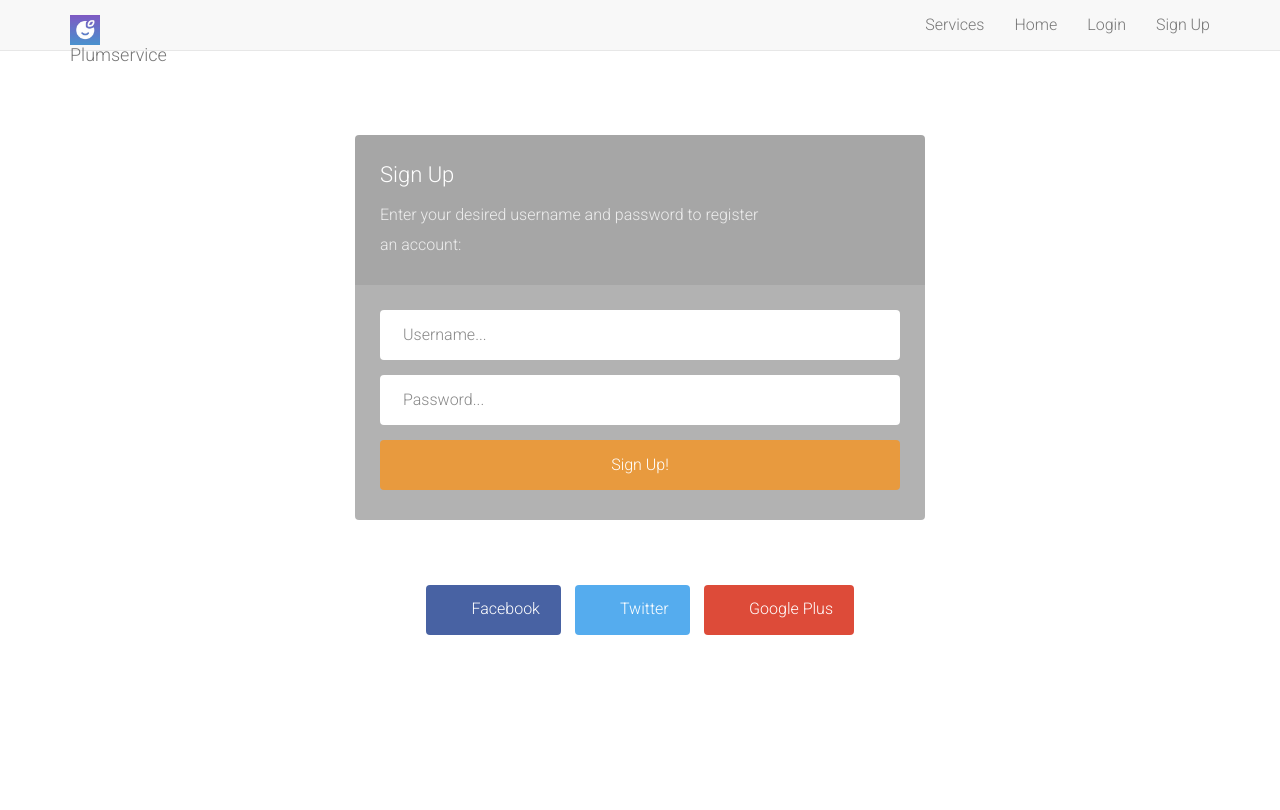
After one commit to ArnasKarciauskas/Plum-Services, a PHP site: page /webapp/signup.html in a window 1280 px wide. The commit adds this page. Run offline with PHP 8.4, Linux system fonts and the light colour scheme.

Commit message:
Contact form with php completed, footer added, sign up page added, navbars added to pages

```diff
--- /dev/null
+++ b/webapp/signup.html
@@ -0,0 +1,118 @@
+<!DOCTYPE html>
+<html lang="en">
+
+    <head>
+
+        <meta charset="utf-8">
+        <meta http-equiv="X-UA-Compatible" content="IE=edge">
+        <meta name="viewport" content="width=device-width, initial-scale=1">
+        <title> Sign Up </title>
+
+        <!-- CSS -->
+        <link rel="stylesheet" href="http://fonts.googleapis.com/css?family=Roboto:400,100,300,500">
+        <link rel="stylesheet" href="https://maxcdn.bootstrapcdn.com/bootstrap/3.3.7/css/bootstrap.min.css">
+        <link rel="stylesheet" href="assets/font-awesome/css/font-awesome.min.css">
+		<link rel="stylesheet" href="assets/css/form-elements.css">
+        <link rel="stylesheet" href="assets/css/loginstyle.css">
+
+        <!-- Favicon and touch icons -->
+        <link rel="shortcut icon" href="assets/ico/favicon.png">
+        <link rel="apple-touch-icon-precomposed" sizes="144x144" href="assets/ico/apple-touch-icon-144-precomposed.png">
+        <link rel="apple-touch-icon-precomposed" sizes="114x114" href="assets/ico/apple-touch-icon-114-precomposed.png">
+        <link rel="apple-touch-icon-precomposed" sizes="72x72" href="assets/ico/apple-touch-icon-72-precomposed.png">
+        <link rel="apple-touch-icon-precomposed" href="assets/ico/apple-touch-icon-57-precomposed.png">
+
+
+
+    </head>
+
+    <body>
+		<nav class="navbar navbar-default navbar-fixed-top">
+			<div class="container">
+				<div class="navbar-header">
+					<button type="button" class="navbar-toggle collapsed" data-toggle="collapse" data-target="#navbar" aria-expanded="false" aria-controls="navbar">
+						<span class="sr-only">Toggle navigation</span>
+						<span class="icon-bar"></span>
+						<span class="icon-bar"></span>
+						<span class="icon-bar"></span>
+					</button>
+					<a class="navbar-brand" href="index.html"><img src="img/p.jpg" width="30" height="30" alt=""> Plumservice</a>
+				</div>
+				<div id="navbar" class="collapse navbar-collapse">
+					<ul class="nav navbar-nav navbar-right">
+						<li><a href="categories.html">Services</a></li>
+						<li><a href="index.html">Home</a></li>
+						<li><a href="login.html">Login</a></li>
+						<li><a href="signup.html">Sign Up</a></li>
+					</ul>
+
+				</div>
+				<!--/.nav-collapse -->
+			</div>
+		</nav>
+
+
+        <!-- Top content -->
+        <div class="top-content">
+
+            <div class="inner-bg">
+                <div class="container">
+                    <div class="row">
+
+                    <div class="row">
+                        <div class="col-sm-6 col-sm-offset-3 form-box">
+                        	<div class="form-top">
+                        		<div class="form-top-left">
+                        			<h3>Sign Up</h3>
+                            		<p>Enter your desired username and password to register an account:</p>
+                        		</div>
+                        		<div class="form-top-right">
+                        			<i class="fa fa-lock"></i>
+                        		</div>
+                            </div>
+                            <div class="form-bottom">
+			                    <form role="form" action="" method="post" class="login-form">
+			                    	<div class="form-group">
+			                    		<label class="sr-only" for="form-username">Username</label>
+			                        	<input type="text" name="form-username" placeholder="Username..." class="form-username form-control" id="form-username">
+			                        </div>
+			                        <div class="form-group">
+			                        	<label class="sr-only" for="form-password">Password</label>
+			                        	<input type="password" name="form-password" placeholder="Password..." class="form-password form-control" id="form-password">
+			                        </div>
+			                        <button type="submit" class="btn">Sign Up!</button>
+			                    </form>
+		                    </div>
+                        </div>
+                    </div>
+                    <div class="row">
+                        <div class="col-sm-6 col-sm-offset-3 social-login">
+
+                        	<div class="social-login-buttons">
+	                        	<a class="btn btn-link-1 btn-link-1-facebook" href="#">
+	                        		<i class="fa fa-facebook"></i> Facebook
+	                        	</a>
+	                        	<a class="btn btn-link-1 btn-link-1-twitter" href="#">
+	                        		<i class="fa fa-twitter"></i> Twitter
+	                        	</a>
+	                        	<a class="btn btn-link-1 btn-link-1-google-plus" href="#">
+	                        		<i class="fa fa-google-plus"></i> Google Plus
+	                        	</a>
+                        	</div>
+                        </div>
+                    </div>
+                </div>
+            </div>
+
+        </div>
+		</div>
+
+
+        <!-- Javascript -->
+      <script src="https://code.jquery.com/jquery-3.3.1.slim.min.js" integrity="sha384-q8i/X+965DzO0rT7abK41JStQIAqVgRVzpbzo5smXKp4YfRvH+8abtTE1Pi6jizo" crossorigin="anonymous"></script>
+<script src="https://cdnjs.cloudflare.com/ajax/libs/popper.js/1.14.3/umd/popper.min.js" integrity="sha384-ZMP7rVo3mIykV+2+9J3UJ46jBk0WLaUAdn689aCwoqbBJiSnjAK/l8WvCWPIPm49" crossorigin="anonymous"></script>
+<script src="https://stackpath.bootstrapcdn.com/bootstrap/4.1.3/js/bootstrap.min.js" integrity="sha384-ChfqqxuZUCnJSK3+MXmPNIyE6ZbWh2IMqE241rYiqJxyMiZ6OW/JmZQ5stwEULTy" crossorigin="anonymous"></script>
+
+    </body>
+
+</html>
```
Also changed, not shown: webapp/categories.html (+3 -6 lines), webapp/css/style.css (+83 -12 lines), webapp/index.html (+10 -10 lines), webapp/login.html (+23 -0 lines), webapp/php/contact.php (+23 -7 lines), webapp/thankyou.html (added, +22 -0 lines).
